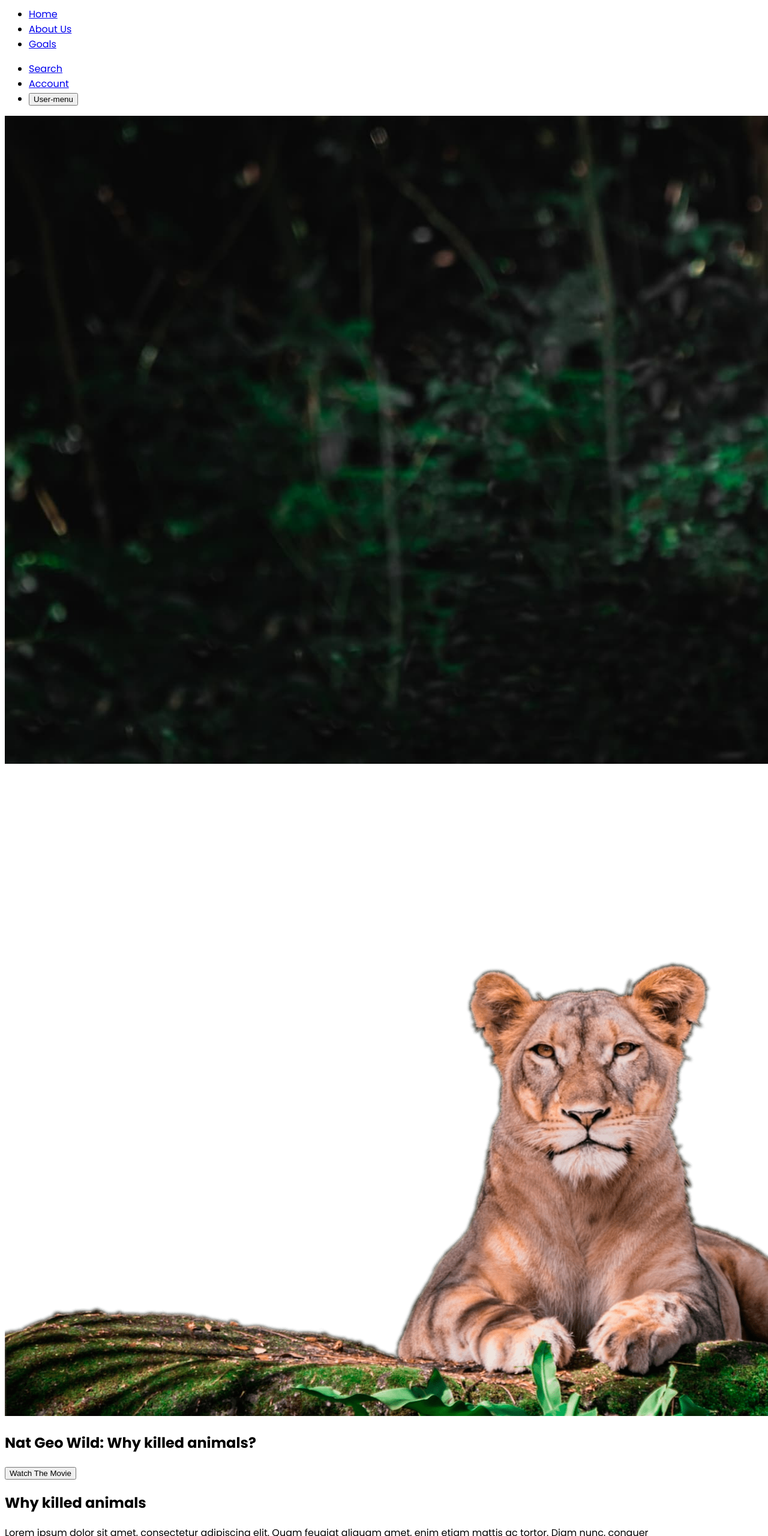
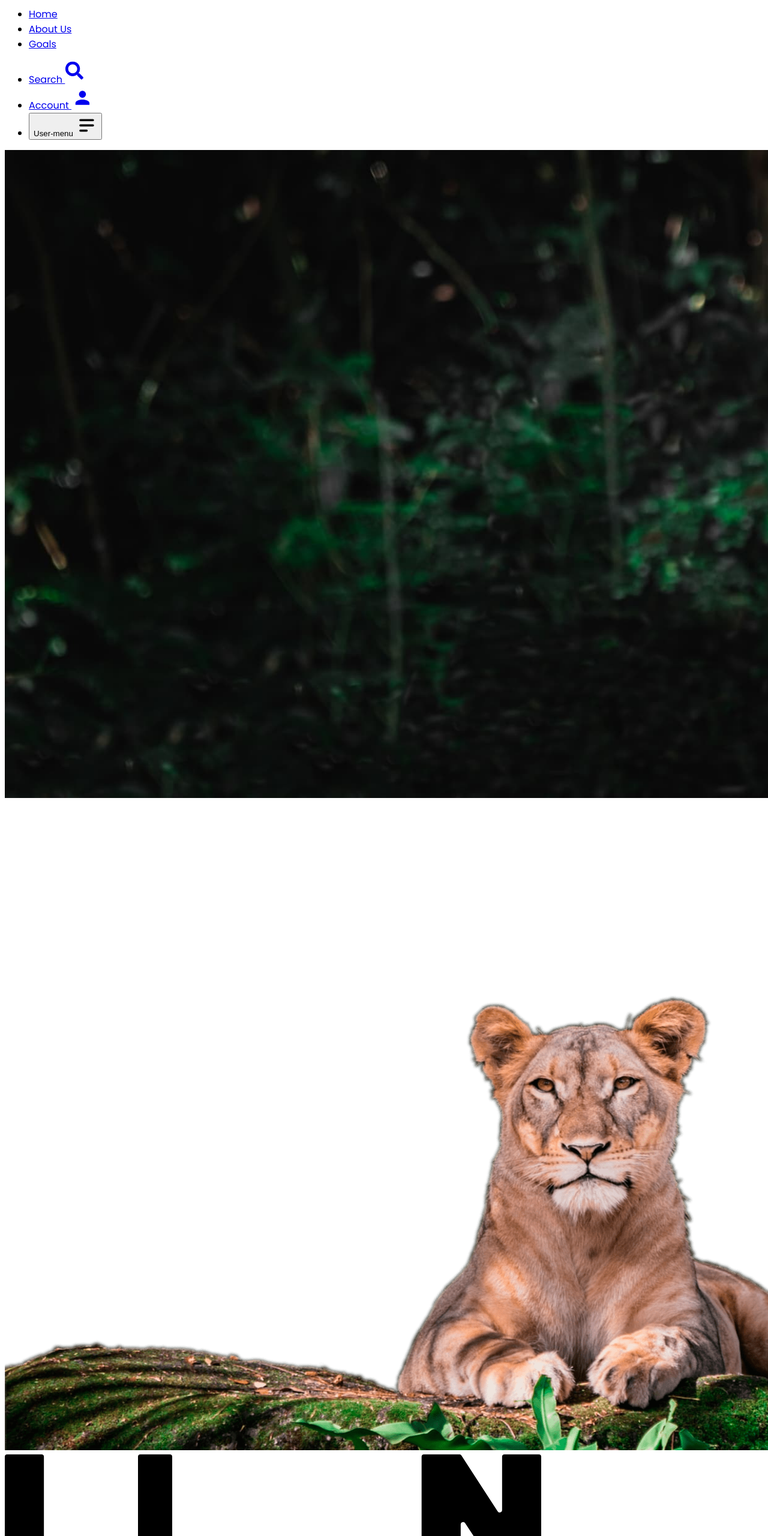
Before and after one commit to Navfront/Lion-Marathon-Project, a website: page project/index.html in a window 1280 px wide. Shown: the part 80-2640 px from the top of the page at 60% size. Drawn offline with Linux system fonts and the light colour scheme.

Commit message:
Feat: Добавил svg sprite и иконки в разметку

```diff
--- a/project/index.html
+++ b/project/index.html
@@ -30,14 +30,27 @@
         </ul>
         <ul class="nav__user-nav-list user-navigation">
           <li class="user-navigation__item">
-            <a href="#" class="user-navigation__link">Search</a>
+            <a href="#" class="user-navigation__link">
+              Search
+              <svg class="svg" width="36" height="36">
+                <use xlink:href="img/sprite.svg#icon-search"></use>
+              </svg>
+            </a>
           </li>
           <li class="user-navigation__item">
-            <a href="#" class="user-navigation__link">Account</a>
+            <a href="#" class="user-navigation__link">
+              Account
+              <svg class="svg" width="36" height="36">
+                <use xlink:href="img/sprite.svg#icon-account"></use>
+              </svg>
+            </a>
           </li>
           <li class="user-navigation__item">
             <button type="button" class="user-navigation__button button">
               User-menu
+              <svg class="svg" width="36" height="36">
+                <use xlink:href="img/sprite.svg#icon-burger"></use>
+              </svg>
             </button>
           </li>
         </ul>
@@ -63,12 +76,21 @@
             height="1080"
           />
         </picture>
-        <!-- lion text svg -->
+        <svg class="svg" width="894" height="208">
+          <use xlink:href="img/sprite.svg#promo-lion"></use>
+        </svg>
         <h1 class="visually-hidden">Nat Geo Wild: Why killed animals?</h1>
 
         <div class="promo__controls">
-          <!-- scroll -->
-          <button class="promo__button button">Watch The Movie</button>
+          <svg class="svg" width="81" height="99">
+            <use xlink:href="img/sprite.svg#icon-scroll"></use>
+          </svg>
+          <button class="promo__button button">
+            Watch The Movie
+            <svg class="svg" width="45" height="45">
+              <use xlink:href="img/sprite.svg#icon-play"></use>
+            </svg>
+          </button>
         </div>
         <div class="promo__description description">
           <h2>Why killed animals</h2>
```
Also changed, not shown: project/img/sprite.svg (added).
